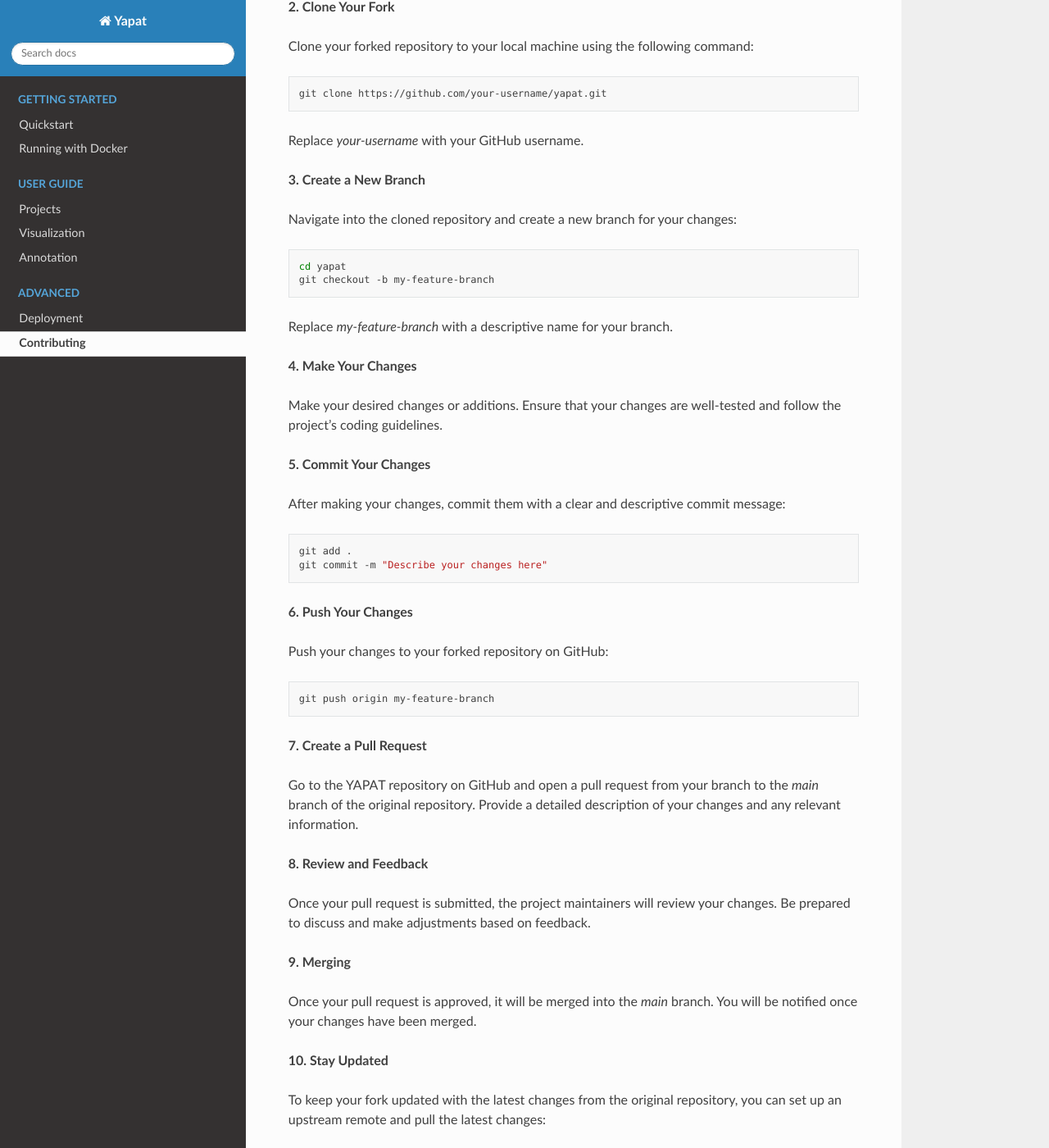
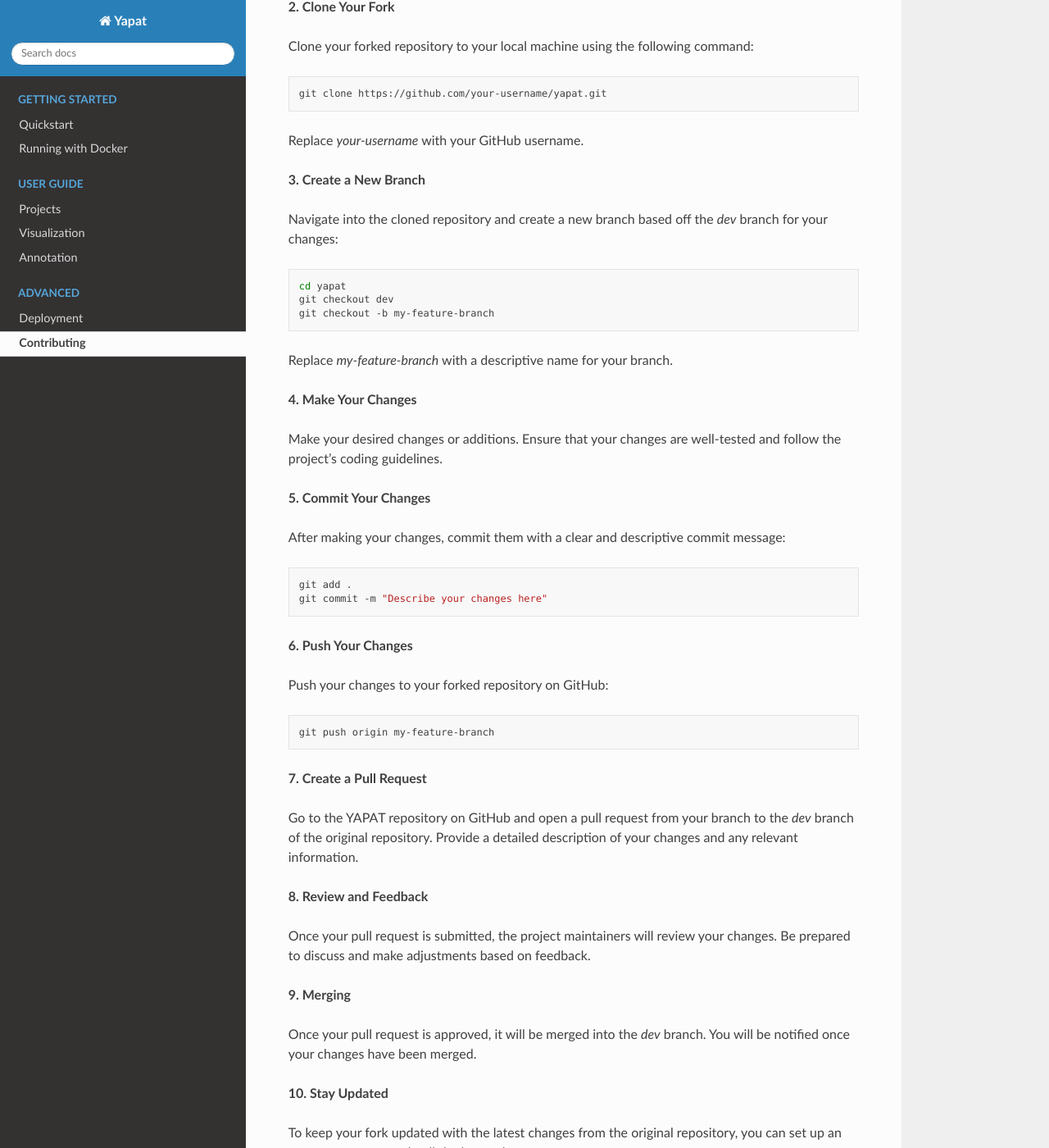
Before and after one commit to yapat-app/yapat, a Sphinx documentation site: the page built from docs/contributing.rst, in a window 1280 px wide and 1400 px high, scrolled down 456 px. Shown: the whole window at 82% size. Built offline with Sphinx 7.4.7 and the Read the Docs theme 2.0.0, drawn with Linux system fonts in a browser that asks for light colours; some of the changed text lies outside the part shown.

Commit message:
Update instructions to work from dev branch

```diff
--- a/docs/contributing.rst
+++ b/docs/contributing.rst
@@ -22,11 +22,12 @@ Replace `your-username` with your GitHub username.
 
 **3. Create a New Branch**
 
-Navigate into the cloned repository and create a new branch for your changes:
+Navigate into the cloned repository and create a new branch based off the `dev` branch for your changes:
 
 .. code-block:: bash
 
    cd yapat
+   git checkout dev
    git checkout -b my-feature-branch
 
 Replace `my-feature-branch` with a descriptive name for your branch.
@@ -54,7 +55,7 @@ Push your changes to your forked repository on GitHub:
 
 **7. Create a Pull Request**
 
-Go to the YAPAT repository on GitHub and open a pull request from your branch to the `main` branch of the original repository. Provide a detailed description of your changes and any relevant information.
+Go to the YAPAT repository on GitHub and open a pull request from your branch to the `dev` branch of the original repository. Provide a detailed description of your changes and any relevant information.
 
 **8. Review and Feedback**
 
@@ -62,7 +63,7 @@ Once your pull request is submitted, the project maintainers will review your ch
 
 **9. Merging**
 
-Once your pull request is approved, it will be merged into the `main` branch. You will be notified once your changes have been merged.
+Once your pull request is approved, it will be merged into the `dev` branch. You will be notified once your changes have been merged.
 
 **10. Stay Updated**
 
@@ -72,7 +73,8 @@ To keep your fork updated with the latest changes from the original repository,
 
    git remote add upstream https://github.com/yapat-app/yapat.git
    git fetch upstream
-   git merge upstream/main
+   git checkout dev
+   git merge upstream/dev
 
 For more detailed instructions or if you encounter any issues, please refer to the project's documentation or contact the maintainers.
 
```
